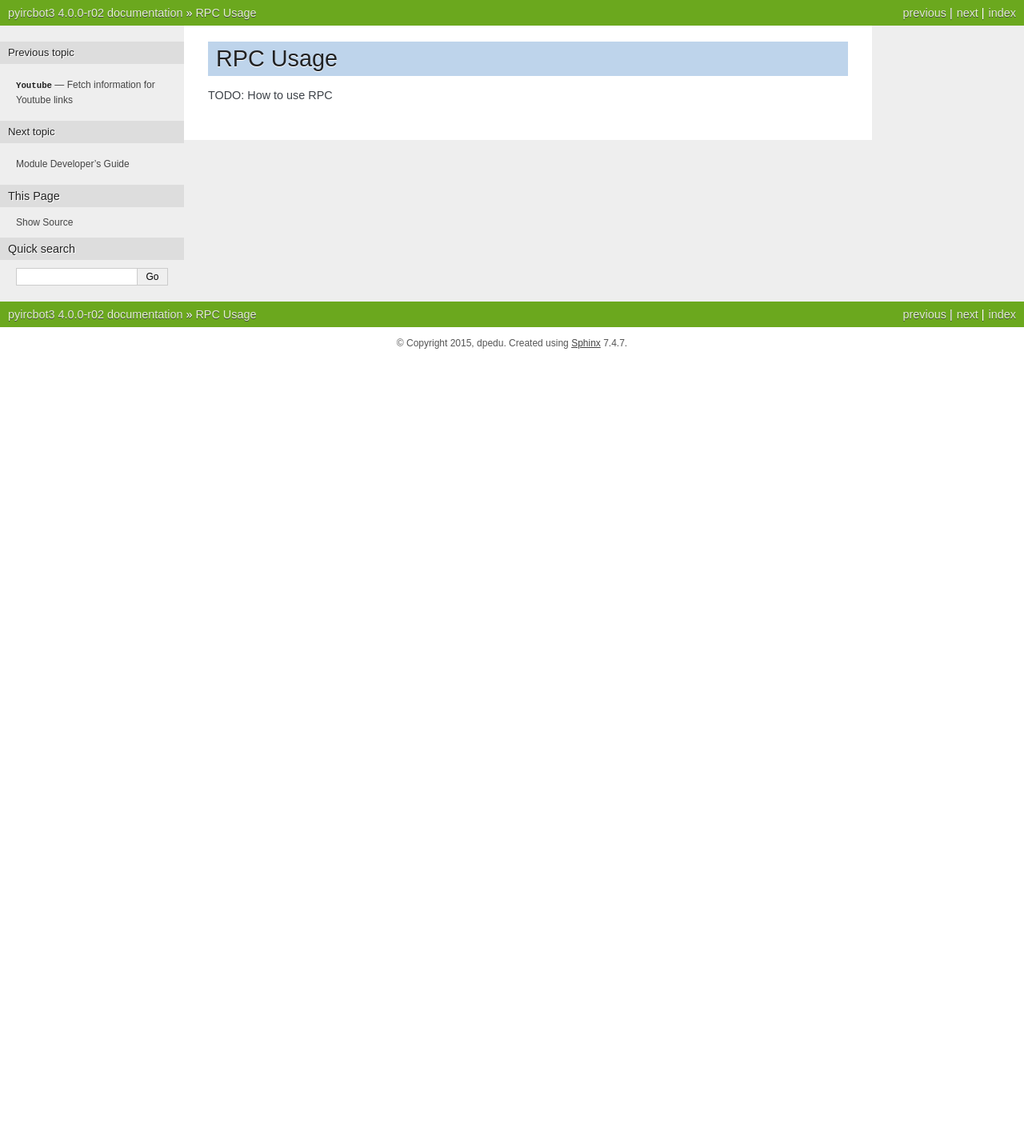
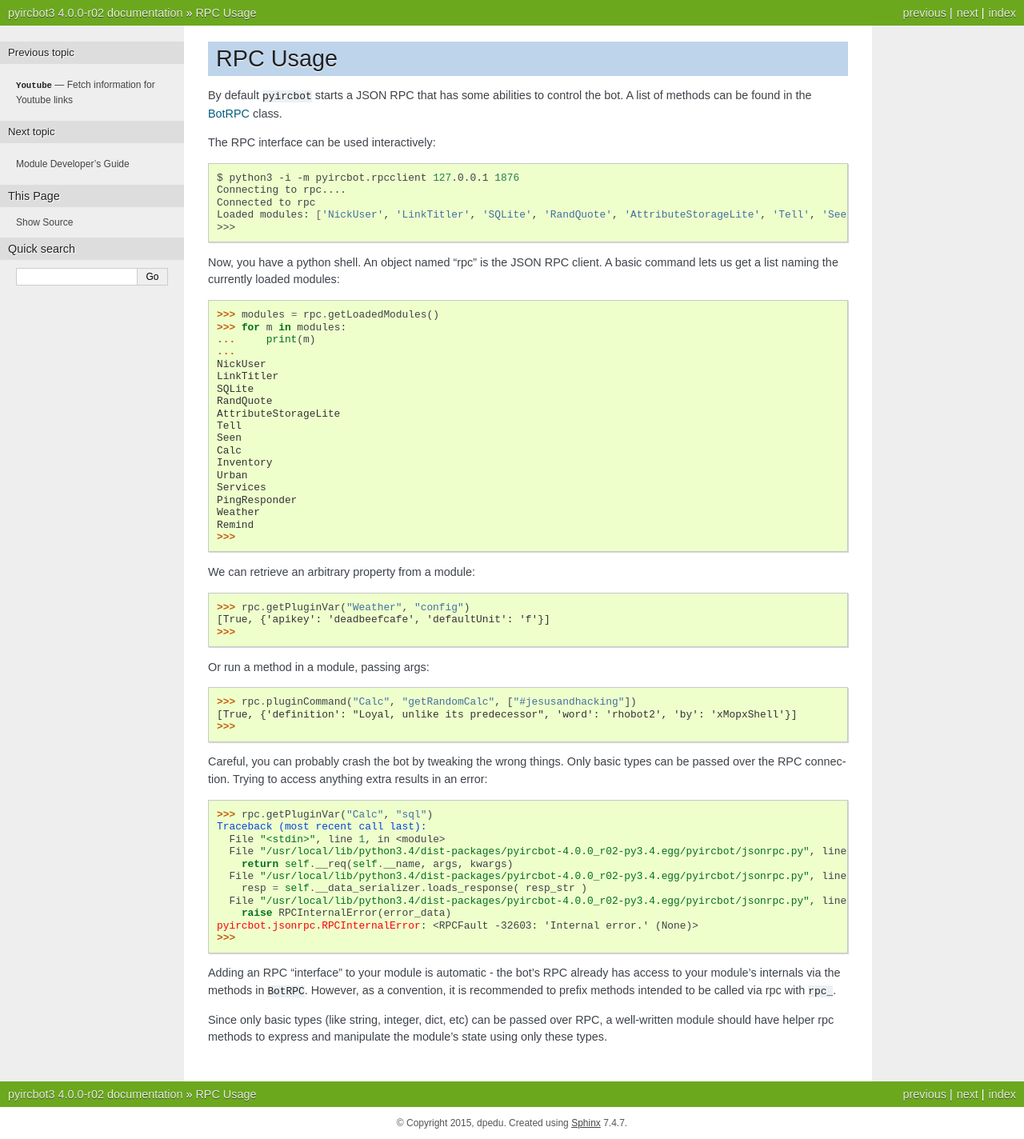
Before and after one commit to dpedu/pyircbot, a Sphinx documentation site: the page built from docs/rpc/_rpc.rst, in a window 1280 px wide. Shown: the whole page at 80% size. Built offline with Sphinx 7.4.7, drawn with Linux system fonts in a browser that asks for light colours; before the commit the page ends 900 px from its top, so only the background shows below that.

Commit message:
Add RPC client and docs

```diff
--- a/docs/rpc/_rpc.rst
+++ b/docs/rpc/_rpc.rst
@@ -1,4 +1,83 @@
 RPC Usage
 =========
 
-TODO: How to use RPC
+By default ``pyircbot`` starts a JSON RPC that has some abilities to control
+the bot. A list of methods can be found in the :doc:`BotRPC </api/rpc>` class.
+
+The RPC interface can be used interactively:
+
+.. code-block:: bash
+
+   $ python3 -i -m pyircbot.rpcclient 127.0.0.1 1876
+   Connecting to rpc....
+   Connected to rpc
+   Loaded modules: ['NickUser', 'LinkTitler', 'SQLite', 'RandQuote', 'AttributeStorageLite', 'Tell', 'Seen', 'Calc', 'Inventory', 'Urban', 'Services', 'PingResponder', 'Weather', 'Remind']
+   >>>
+
+Now, you have a python shell. An object named "rpc" is the JSON RPC client. A
+basic command lets us get a list naming the currently loaded modules:
+
+.. code-block:: python
+
+   >>> modules = rpc.getLoadedModules()
+   >>> for m in modules:
+   ...     print(m)
+   ...
+   NickUser
+   LinkTitler
+   SQLite
+   RandQuote
+   AttributeStorageLite
+   Tell
+   Seen
+   Calc
+   Inventory
+   Urban
+   Services
+   PingResponder
+   Weather
+   Remind
+   >>>
+
+We can retrieve an arbitrary property from a module:
+
+.. code-block:: python
+
+   >>> rpc.getPluginVar("Weather", "config")
+   [True, {'apikey': 'deadbeefcafe', 'defaultUnit': 'f'}]
+   >>>
+
+Or run a method in a module, passing args:
+
+.. code-block:: python
+
+   >>> rpc.pluginCommand("Calc", "getRandomCalc", ["#jesusandhacking"])
+   [True, {'definition': "Loyal, unlike its predecessor", 'word': 'rhobot2', 'by': 'xMopxShell'}]
+   >>>
+
+Careful, you can probably crash the bot by tweaking the wrong things. Only
+basic types can be passed over the RPC connection. Trying to access anything
+extra results in an error:
+
+.. code-block:: python
+
+   >>> rpc.getPluginVar("Calc", "sql")
+   Traceback (most recent call last):
+     File "<stdin>", line 1, in <module>
+     File "/usr/local/lib/python3.4/dist-packages/pyircbot-4.0.0_r02-py3.4.egg/pyircbot/jsonrpc.py", line 970, in __call__
+       return self.__req(self.__name, args, kwargs)
+     File "/usr/local/lib/python3.4/dist-packages/pyircbot-4.0.0_r02-py3.4.egg/pyircbot/jsonrpc.py", line 943, in __req
+       resp = self.__data_serializer.loads_response( resp_str )
+     File "/usr/local/lib/python3.4/dist-packages/pyircbot-4.0.0_r02-py3.4.egg/pyircbot/jsonrpc.py", line 647, in loads_response
+       raise RPCInternalError(error_data)
+   pyircbot.jsonrpc.RPCInternalError: <RPCFault -32603: 'Internal error.' (None)>
+   >>>
+
+Adding an RPC "interface" to your module is automatic - the bot's RPC already
+has access to your module's internals via the methods in ``BotRPC``. However,
+as a convention, it is recommended to prefix methods intended to be called via
+rpc with ``rpc_``.
+
+Since only basic types (like string, integer, dict, etc) can be passed over
+RPC, a well-written module should have helper rpc methods to express and
+manipulate the module's state using only these types.
```
Also changed, not shown: 1 other file.
